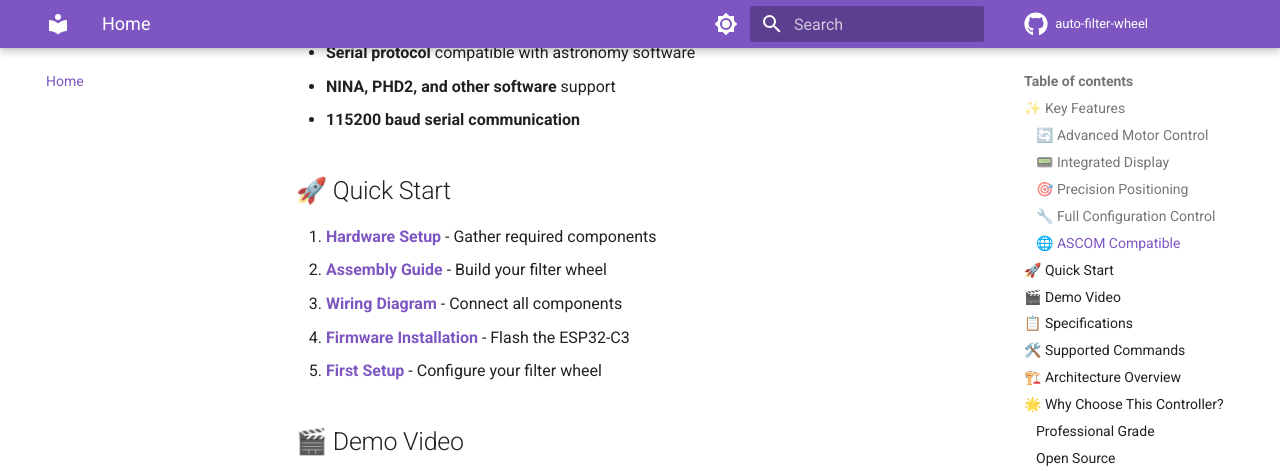
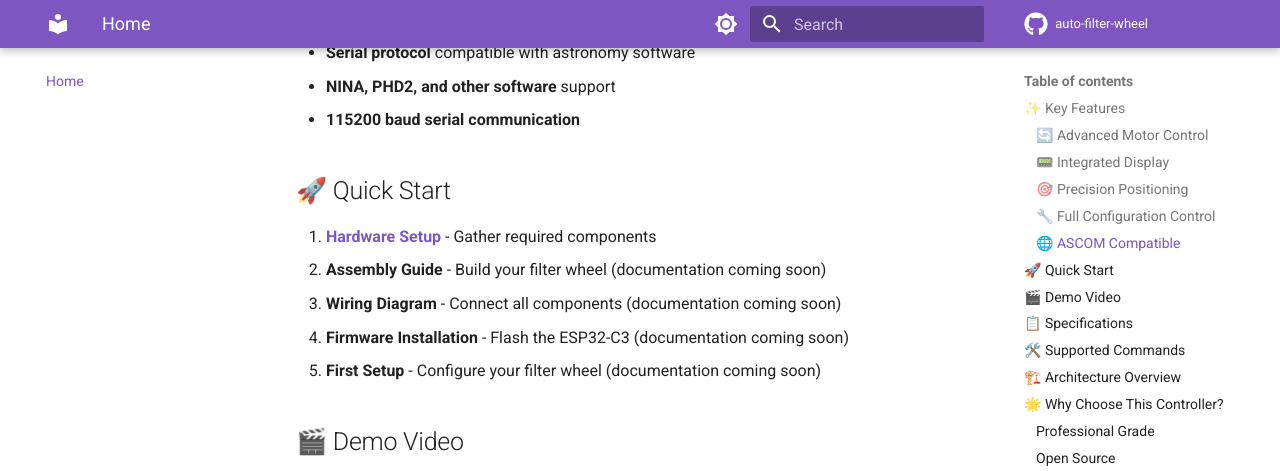
Before and after one commit to juanjol/autoFilterWheel, an MkDocs documentation site: the page built from docs/index.md, in a window 1280 px wide and 900 px high, scrolled down 1278 px, cut to the strip 0-471 px from the top of the window. Built offline with MkDocs 1.6.1 and Material for MkDocs 9.7.7, drawn with Linux system fonts in a browser that asks for light colours; comment, search, counter and statistics services are not loaded; the version menu is left out.

Commit message:
Fix remaining broken links in index.md
Remove links to non-existent assembly, wiring, firmware and setup pages

```diff
--- a/docs/index.md
+++ b/docs/index.md
@@ -38,10 +38,10 @@ A professional, open-source astronomy filter wheel controller built on the ESP32
 ## 🚀 Quick Start
 
 1. **[Hardware Setup](getting-started/hardware.md)** - Gather required components
-2. **[Assembly Guide](getting-started/assembly.md)** - Build your filter wheel
-3. **[Wiring Diagram](getting-started/wiring.md)** - Connect all components
-4. **[Firmware Installation](getting-started/firmware.md)** - Flash the ESP32-C3
-5. **[First Setup](user-guide/setup.md)** - Configure your filter wheel
+2. **Assembly Guide** - Build your filter wheel (documentation coming soon)
+3. **Wiring Diagram** - Connect all components (documentation coming soon)
+4. **Firmware Installation** - Flash the ESP32-C3 (documentation coming soon)
+5. **First Setup** - Configure your filter wheel (documentation coming soon)
 
 ## 🎬 Demo Video
 
```
